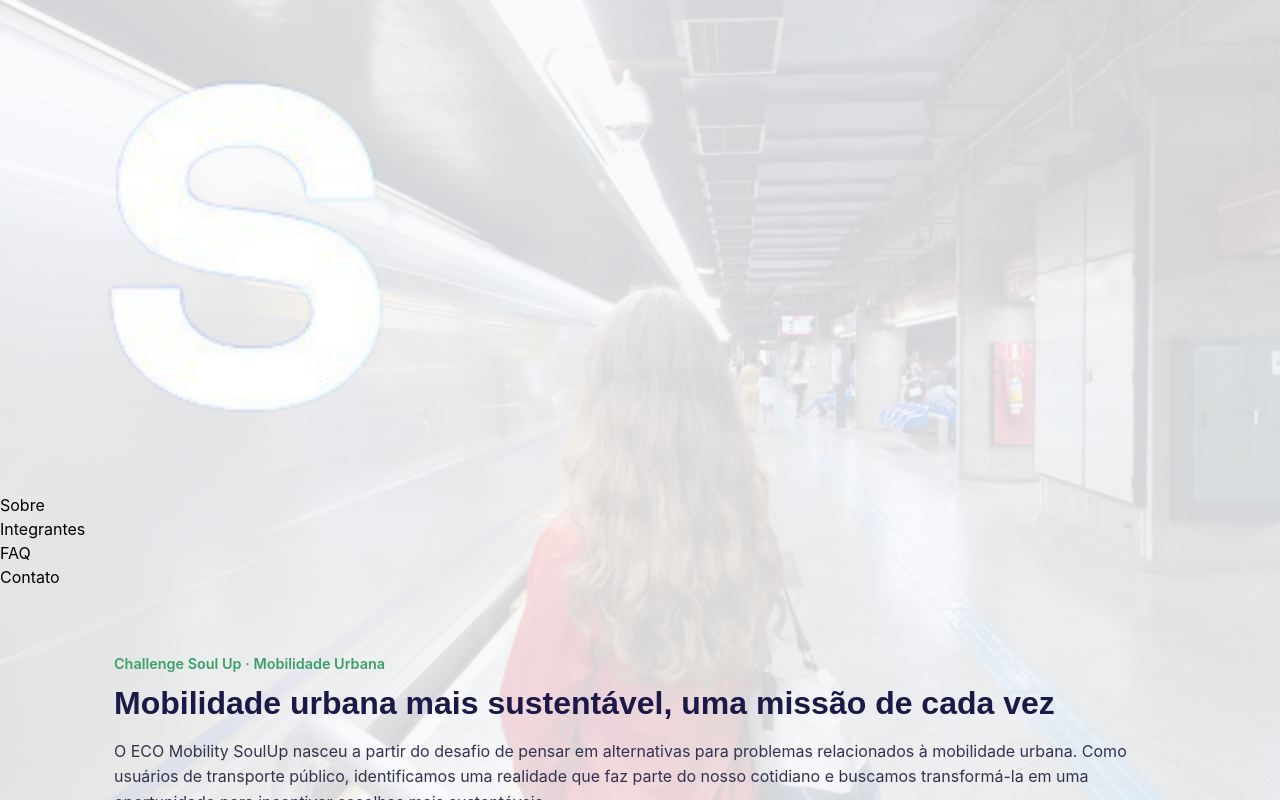
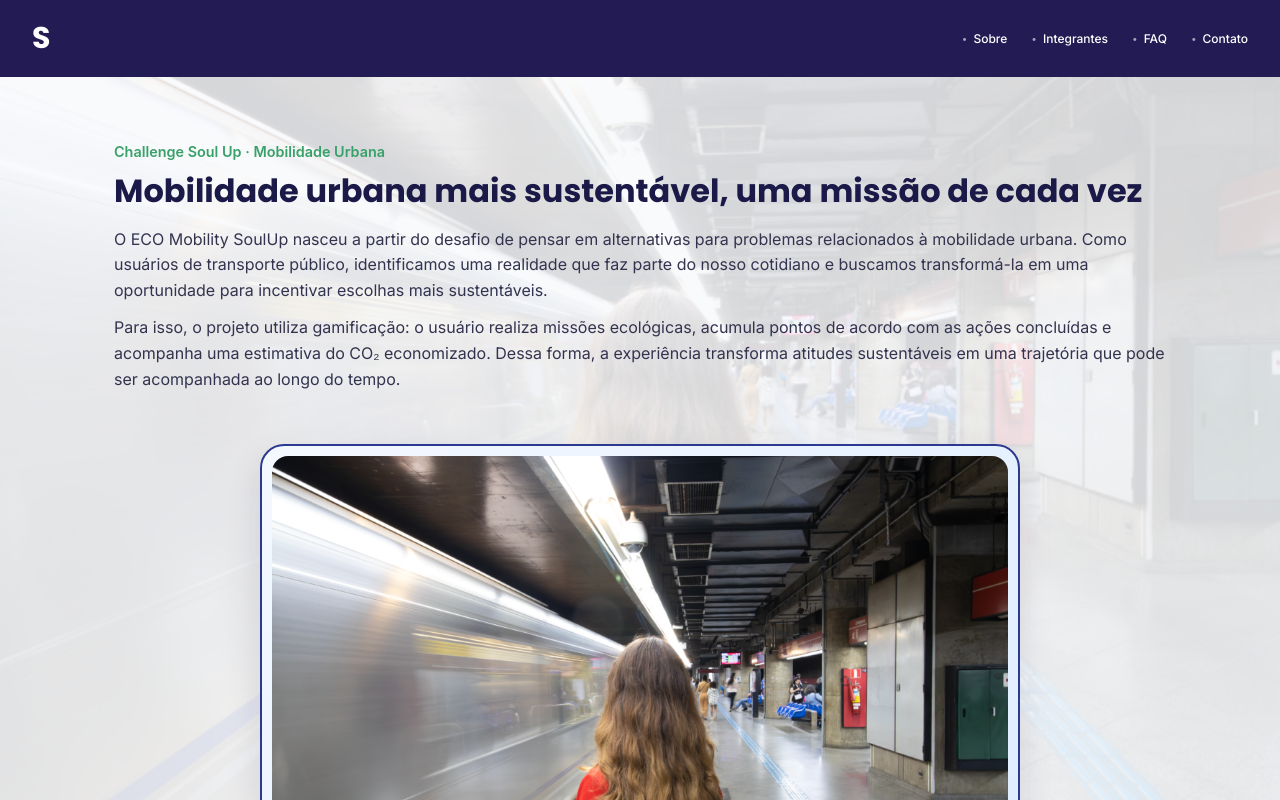
Before and after one commit to enzoestanguera/economic_soul-up, a React (Vite) app in the folder Eco-Mobitily/: page / in a window 1280 px wide. Shown: the top 800 px of the page. Built offline with nearby package versions, Linux system fonts and the light colour scheme.

Commit message:
feat: desenvolvendo o layout do cabecalho e a navegação

```diff
--- a/Eco-Mobitily/index.html
+++ b/Eco-Mobitily/index.html
@@ -1,10 +1,14 @@
 <!doctype html>
-<html lang="en">
+<html lang="pt-br">
   <head>
     <meta charset="UTF-8" />
-    <link rel="icon" type="image/svg+xml" />
+    <link rel="icon" type="image/svg+xml" href="/vite.svg" />
     <meta name="viewport" content="width=device-width, initial-scale=1.0" />
-    <title>eco-mobitily</title>
+
+    <link rel="preconnect" href="https://fonts.googleapis.com">
+    <link rel="preconnect" href="https://fonts.gstatic.com" crossorigin>
+    <link href="https://fonts.googleapis.com/css2?family=Inter:wght@400;500;600;700&family=Poppins:wght@500;600;700&display=swap" rel="stylesheet">
+    <title>Eco-Mobitily</title>
   </head>
   <body>
     <div id="root"></div>
--- a/Eco-Mobitily/src/App.tsx
+++ b/Eco-Mobitily/src/App.tsx
@@ -25,7 +25,7 @@ export default function App() {
 
         {/* imagem metro */}
         <div className="hero-imagem">
-          <img src={metroImg} alt="Estação de metrô, um dos meios de transporte contemplados pelo projeto" className="image-index"/>
+        <img src={metroImg} alt="Estação de metrô, um dos meios de transporte contemplados pelo projeto" className="image-index"/>
         </div>
 
         {/* Seções */}
--- /dev/null
+++ b/Eco-Mobitily/src/components/Cabecalho.css
@@ -0,0 +1,75 @@
+.cabecalho {
+  width: 100%;
+  background-color: #231b54;
+  padding: 16px 32px;
+  display: flex;
+  align-items: center;
+  justify-content: space-between;
+  box-sizing: border-box;
+}
+
+/* Logo */
+.cabecalho-link-logo {
+  text-decoration: none;
+  display: flex;
+  align-items: center;
+}
+
+.cabecalho-logo {
+  color: #ffffff;
+  font-family: 'Poppins', sans-serif;
+  font-size: 1.875rem;
+  font-weight: 700;
+  letter-spacing: 0.05em;
+}
+
+/*Navegação*/
+.cabecalho-nav {
+  display: flex;
+  align-items: center;
+}
+
+.cabecalho-ul {
+  display: flex;
+  align-items: center;
+  gap: 24px;
+  list-style: none;
+  margin: 0;
+  padding: 0;
+}
+
+.cabecalho-li {
+  display: flex;
+  align-items: center;
+  gap: 6px;
+}
+/* Bullet */
+.cabecalho-bullet {
+  color: rgba(255, 255, 255, 0.6);
+  font-size: 10px;
+}
+
+/* Navegação */
+.cabecalho-link {
+  color: #ffffff;
+  text-decoration: none;
+  font-family: 'Inter', sans-serif;
+  font-size: 0.75rem;
+  font-weight: 500;
+  transition: opacity 0.2s ease;
+}
+
+.cabecalho-link:hover {
+  opacity: 0.8;
+}
+
+/* Responsivo */
+@media screen and (max-width: 600px) {
+  .cabecalho {
+    padding: 16px 20px;
+  }
+
+  .cabecalho-ul {
+    gap: 12px;
+  }
+}
--- a/Eco-Mobitily/src/components/Cabecalho.tsx
+++ b/Eco-Mobitily/src/components/Cabecalho.tsx
@@ -1,17 +1,40 @@
 import logoImg from '../assets/img/soulup-logo.png'
+import './Cabecalho.css'
 
 export function Cabecalho() {
   return (
     <header className="cabecalho">
-      <a href="/">
-        <img src={logoImg} alt="Logo da SoulUp" className="cabecalho-logo" />
+      <a href="/" className="cabecalho-link-logo">
+        <span className="cabecalho-logo">S</span>
       </a>
+
+      {/* menu de navegação */}
       <nav className="cabecalho-nav" aria-label="Navegação principal">
         <ul className="cabecalho-ul">
-          <li className="cabecalho-li"><a className="cabecalho-bg" href="/sobre">Sobre</a></li>
-          <li className="cabecalho-li"><a className="cabecalho-bg" href="/integrantes">Integrantes</a></li>
-          <li className="cabecalho-li"><a className="cabecalho-bg" href="/faq">FAQ</a></li>
-          <li className="cabecalho-li"><a className="cabecalho-bg" href="/contato">Contato</a></li>
+          <li className="cabecalho-li">
+            <span className="cabecalho-bullet">•</span>
+            <a href="/sobre" className="cabecalho-link">
+              Sobre
+            </a>
+          </li>
+          <li className="cabecalho-li">
+            <span className="cabecalho-bullet">•</span>
+            <a href="/integrantes" className="cabecalho-link">
+              Integrantes
+            </a>
+          </li>
+          <li className="cabecalho-li">
+            <span className="cabecalho-bullet">•</span>
+            <a href="/faq" className="cabecalho-link">
+              FAQ
+            </a>
+          </li>
+          <li className="cabecalho-li">
+            <span className="cabecalho-bullet">•</span>
+            <a href="/contato" className="cabecalho-link">
+              Contato
+            </a>
+          </li>
         </ul>
       </nav>
     </header>
```
